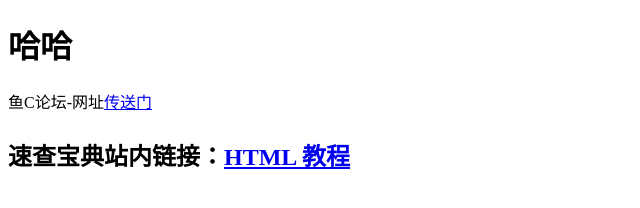
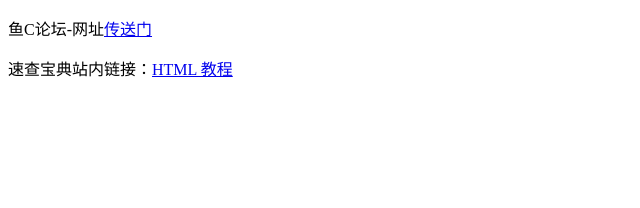
Before and after one commit to jingzhiqing1/jingzhiqing1.github.io, a plain HTML site: page index.html in a window 1280 px wide. Shown: the whole page, without its empty margins (0-640 px from the left). Drawn offline with Linux system fonts and the light colour scheme.

Commit message:
Update index.html

```diff
--- a/index.html
+++ b/index.html
@@ -6,11 +6,9 @@
 </head>
 
 <body>
-<h1>哈哈</h1>
-  <p> 鱼C论坛-网址<a href="http://bbs.fishc.com/forum.php">传送门</a></p>
-<h2>
- <p>速查宝典站内链接：<a href="http:m/man.fishc.com/html5">HTML 教程</a></p>
-</h2>
+<p> 鱼C论坛-网址<a href="http://bbs.fishc.com/forum.php">传送门</a></p>
+<p>速查宝典站内链接：<a href="http:m/man.fishc.com/html5">HTML 教程</a></p>
+
 </body>
 
 </html>
```
